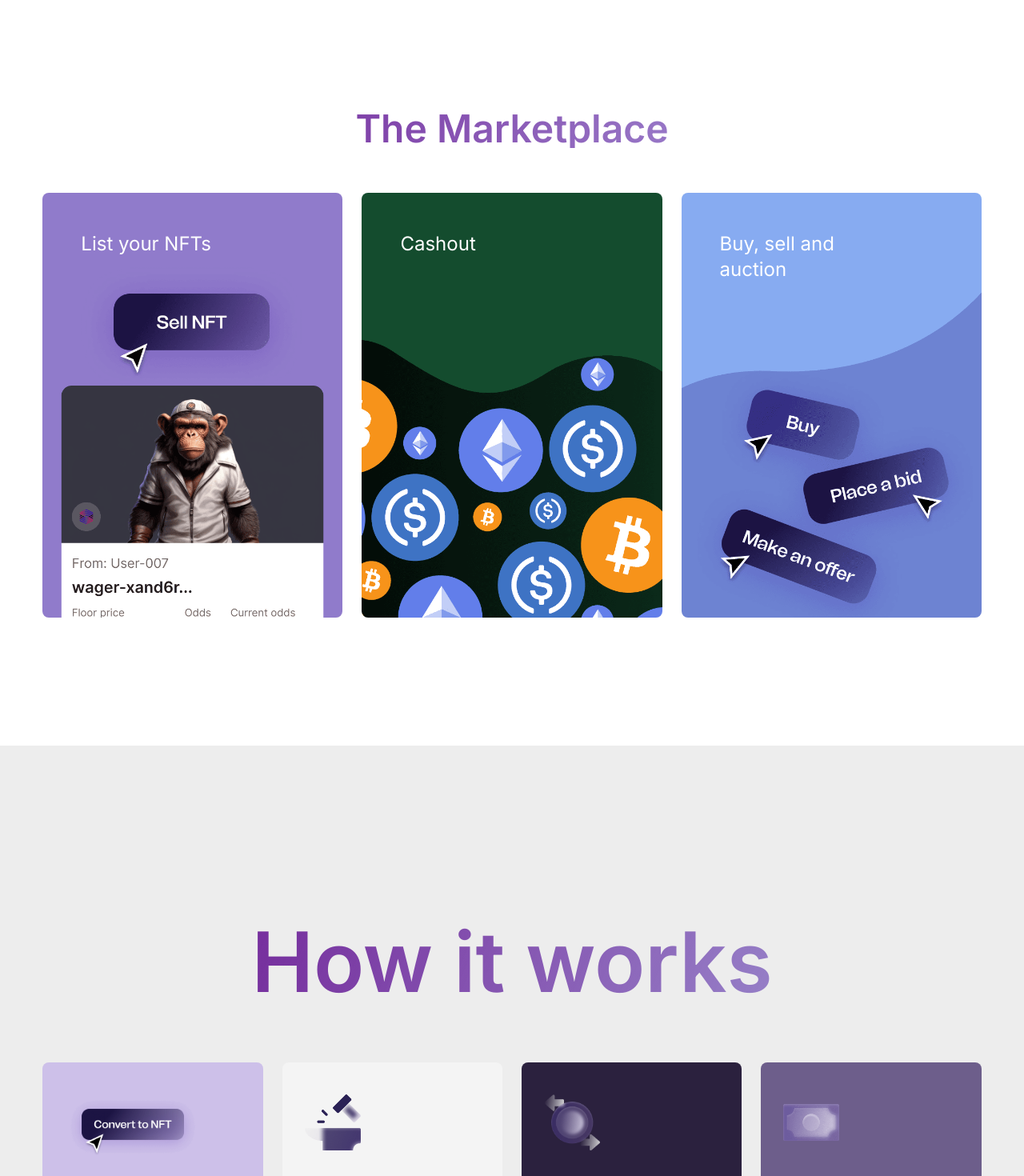
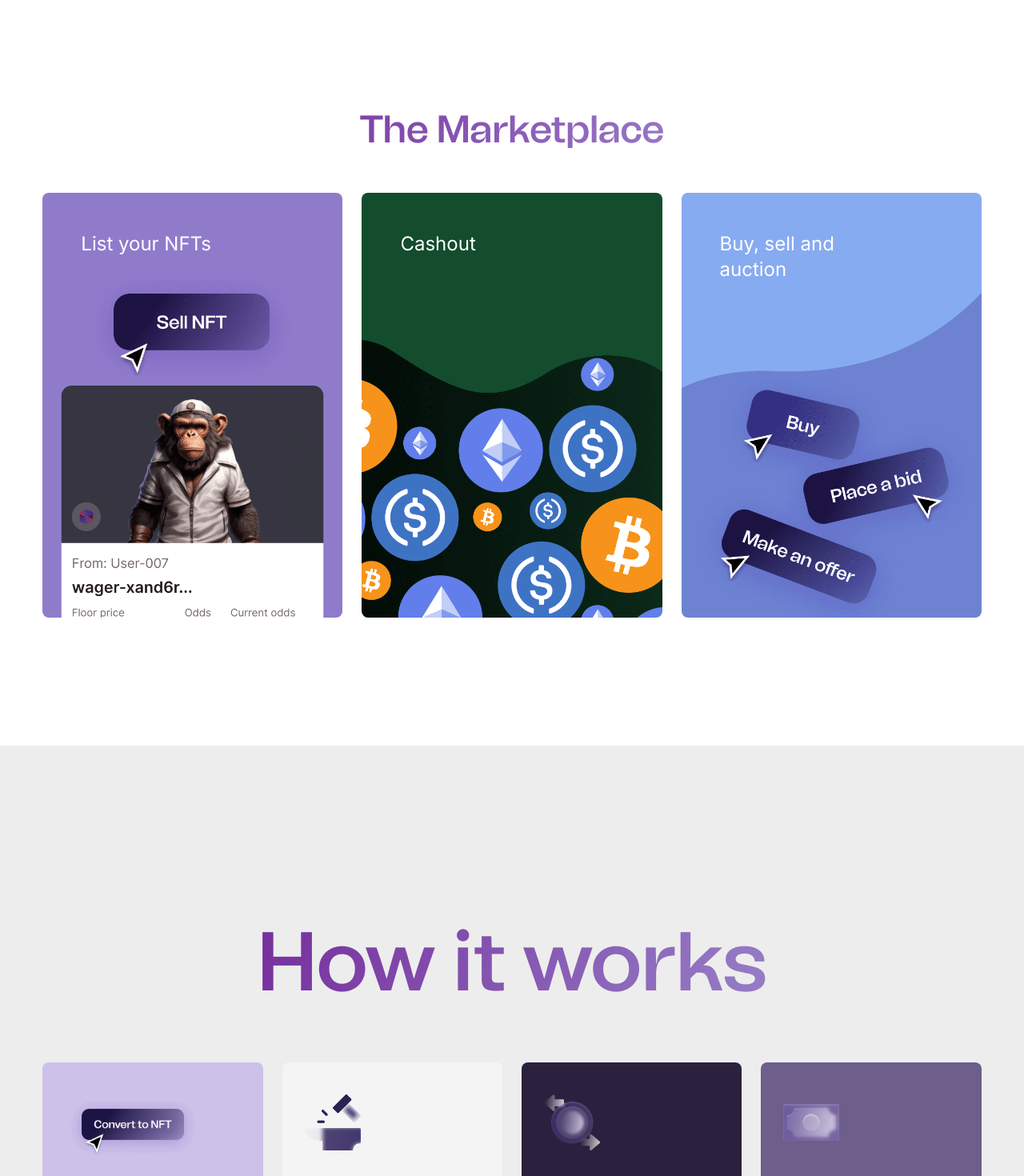
Before and after one commit to gitguti/bug-free-spoon, a Next.js app: page / in a window 1280 px wide. Shown: the part 2120-3590 px from the top of the page at 80% size. Built offline with nearby package versions, Linux system fonts and the light colour scheme.

Commit message:
update fonts tomato in section 3 and 4

```diff
--- a/src/app/components/home/Section3.jsx
+++ b/src/app/components/home/Section3.jsx
@@ -17,7 +17,7 @@ const Section3 = () => {
     <div className="py-16 lg:py-40 2xl:py-48 mx-auto px-px sm:px-8  md:px-0  w-11/12 3xl:w-10/12">
     <div className="">
       <div className="mb-12">
-        <h2 className="text-3xl md:text-5xl 2xl:text-7xl font-semibold leading-normal mb-7 md:mb-14 text-center text-gradient">The Marketplace</h2>
+        <h2 className="text-3xl md:text-5xl 2xl:text-7xl font-tomato font-semibold leading-normal mb-7 md:mb-14 text-center text-gradient">The Marketplace</h2>
       </div>
       <div className="flex flex-col lg:flex-row space-between gap-4 md:gap-6 block md:hidden">
         <Carousel slides={slides} />
--- a/src/app/components/home/Section4.jsx
+++ b/src/app/components/home/Section4.jsx
@@ -7,7 +7,7 @@ const Section4 = () => {
     <div className="bg-dirty-grey">
     <div className="px-px sm:px-8 md:px-0 py-24 lg:py-48 2xl:py-64 mx-auto w-11/12 3xl:w-9/12 3xl:w-9/12">
       <div className="mb-12 ">
-        <h2 className="text-[3.5rem] md:text-[6.5rem] 2xl:text-[8.75rem] font-semibold mb-4 text-center text-gradientfont-semibold leading-none xl:leading-normal text-center text-gradient">How it works
+        <h2 className="text-[3.5rem] md:text-[6.5rem] 2xl:text-[8.75rem] font-semibold mb-4 text-center text-gradientfont-semibold leading-none xl:leading-normal text-center text-gradient font-tomato">How it works
         </h2>
       </div>
       <div className="grid grid-cols-1 md:grid-cols-2 xl:grid-cols-4 gap-4 md:gap-6 2xl:gap-8">
```
